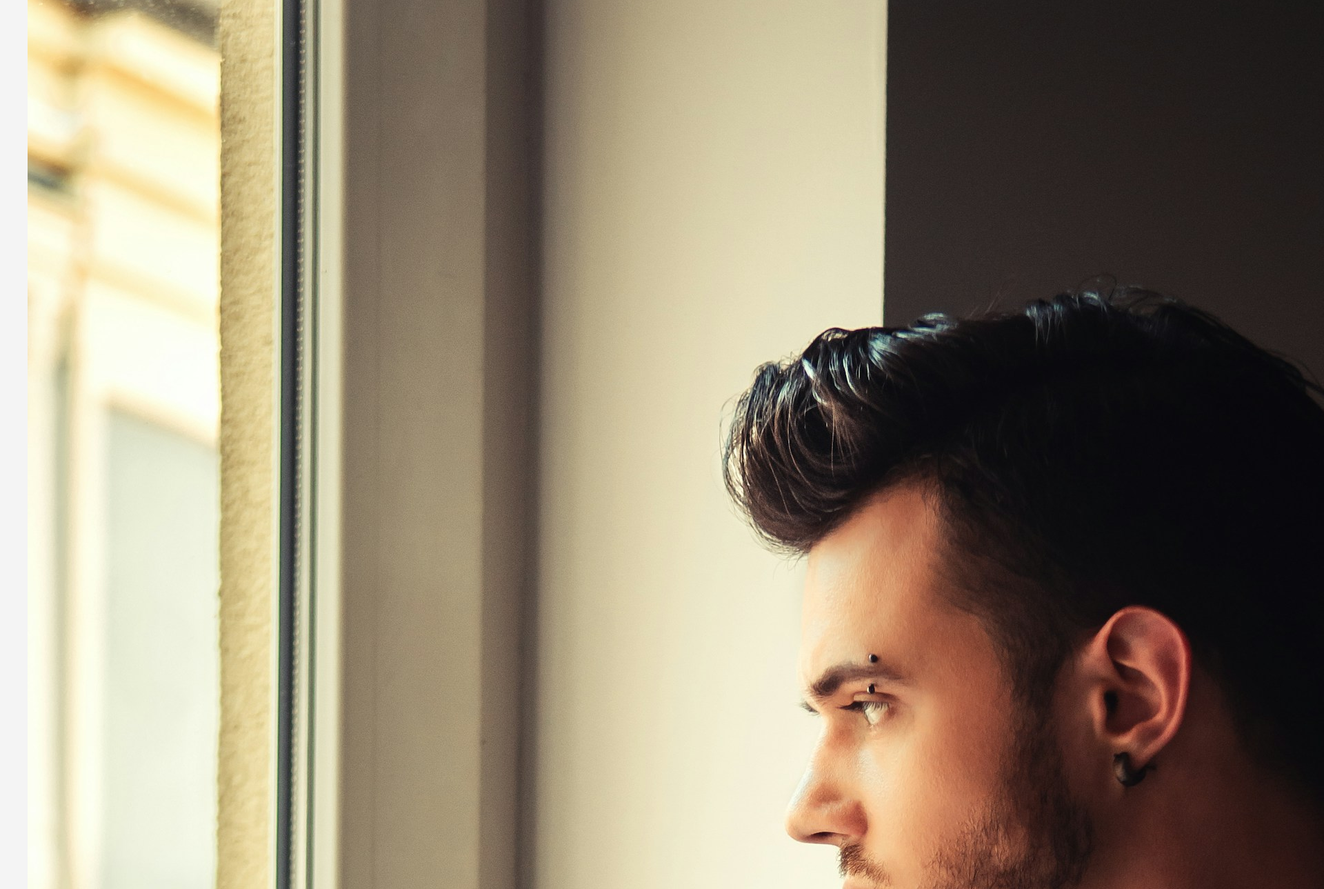
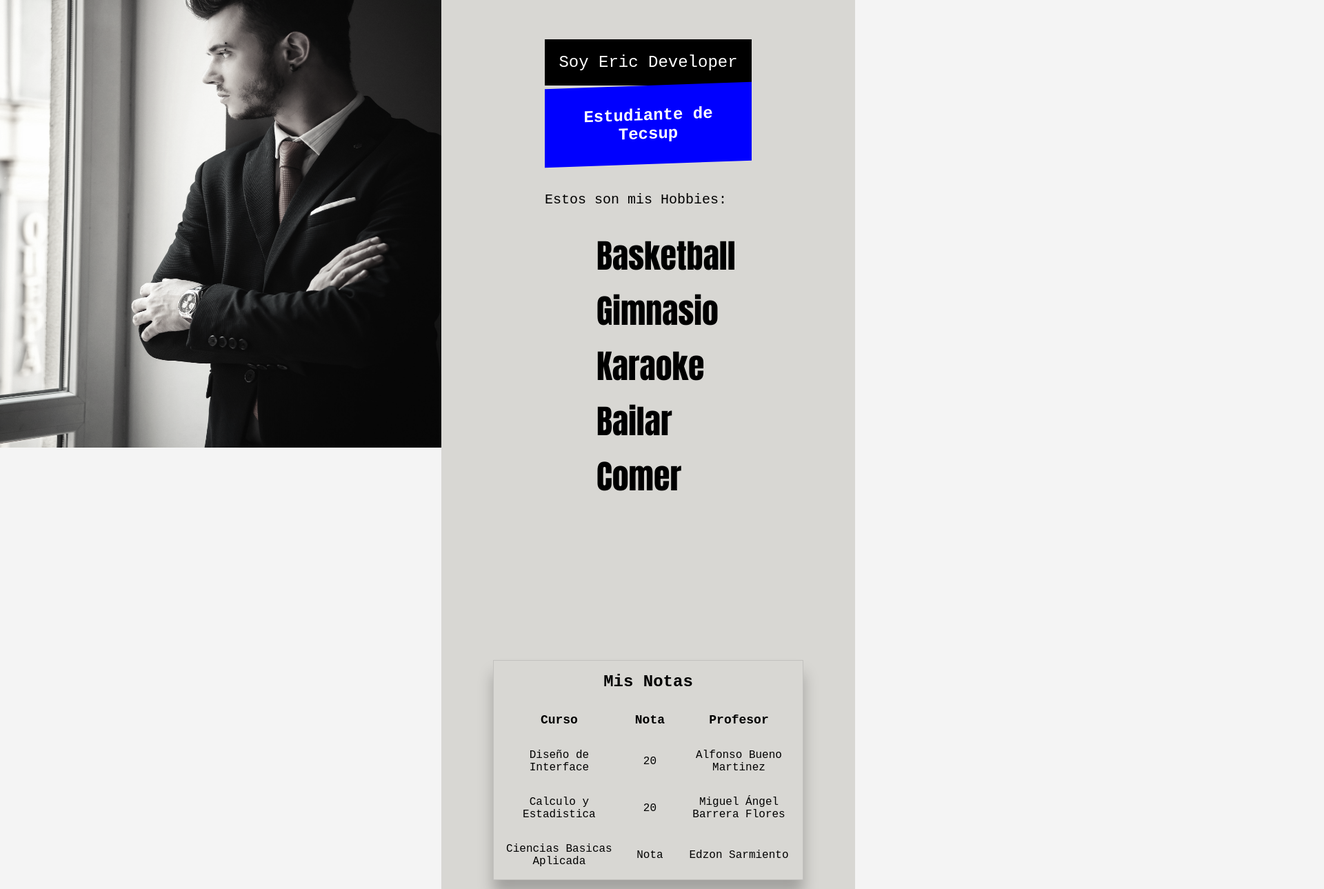
Before and after one commit to ericDeveloper-Tecsup/lab01, a plain HTML site: page index.html in a window 1280 px wide. Shown: the part 151-1440 px from the top of the page at 69% size, 1920 px wide, since content can reach past the window. Drawn offline with Linux system fonts and the light colour scheme.

Commit message:
Agrego estilos para presentacion de mis hobbies en styles.css

```diff
--- a/styles.css
+++ b/styles.css
@@ -11,3 +11,132 @@
     padding-bottom: 10px;
 
 }
+
+* {
+    margin: 0;
+    padding: 0;
+    box-sizing: border-box;
+
+}
+
+main {
+    position: relative;
+}
+
+.imagen {
+    position: fixed;
+    top: 0;
+    left: 0;
+    display: block;
+    width: 50%;
+    height: auto;
+    filter: grayscale(90%);
+}
+
+.hobies {
+    display: inline-block;
+    position: absolute;
+    left: 50%;
+    width: 50%;
+    height: 100vh;
+    padding: 100px 0 0 0;
+    background: #D8D7D3;
+}
+
+.mainContainer_Table {
+    font-family: 'Courier New', Courier, monospace;
+    position: absolute;
+    left: 50%;
+    top: 100vh;
+    background: #D8D7D3;
+    width: 50%;
+    height: 100vh;
+    padding: 200px 0 0 0;
+}
+
+.containerTable {
+    width: 75%;
+    height: auto;
+    margin: 0 auto;
+    border: 1px solid rgba(0, 0, 0, 0.1);
+    box-shadow: 0px 20px 20px 0px rgba(0, 0, 0, 0.25)
+}
+
+table {
+    width: 100%;
+}
+
+th {
+    text-align: center;
+    padding: 15px;
+    font-size: 24px;
+}
+
+tr {
+    text-align: center;
+}
+
+td {
+    padding: 15px;
+}
+
+.fontTd {
+    font-size: 18px;
+    font-weight: bold;
+}
+
+.nombre {
+    font-family: 'Courier New', Courier, monospace;
+    background: #000;
+    color: white;
+    text-align: center;
+    width: 50%;
+    margin: 0 auto;
+    padding: 20px;
+    font-size: 24px;
+}
+
+.estudianteTecsup {
+    font-family: 'Courier New', Courier, monospace;
+    background: blue;
+    color: white;
+    text-align: center;
+    width: 50%;
+    margin: 0 auto;
+    padding: 30px;
+    font-size: 24px;
+    font-weight: bolder;
+    transform: skewY(-2deg)
+}
+
+.subTitulo_hobbies {
+    width: 50%;
+    margin: 0 auto;
+    text-align: left;
+    padding: 40px 0 0 0;
+    font-size: 20px;
+    font-family: 'Courier New', Courier, monospace;
+}
+
+.listaHobies {
+
+    padding: 30px 0 0 75px;
+    width: 50%;
+    margin: 0 auto;
+    text-align: justify;
+
+}
+
+.lista {
+    font-family: Impact, Haettenschweiler, 'Arial Narrow Bold', sans-serif;
+    list-style: none;
+    font-size: 48px;
+    line-height: 80px;
+
+}
+
+img {
+    display: block;
+    width: 100%;
+    height: 100vh;
+}
```
Lines whose indentation alone changed are shown as unchanged.
